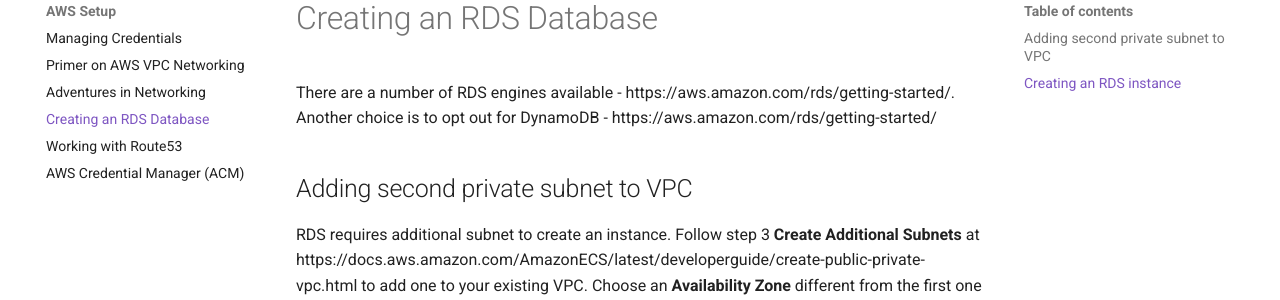
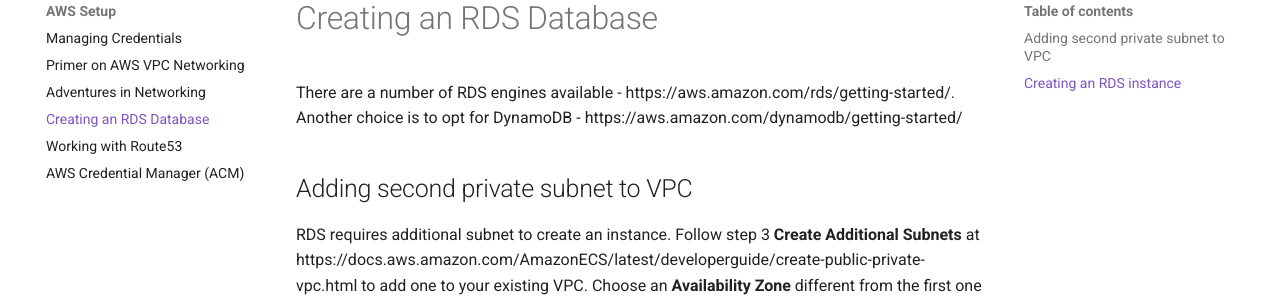
Before and after one commit to edgarroman/zappa-django-guide, an MkDocs documentation site: the page built from docs/aws_database.md, in a window 1280 px wide. Shown: the part 148-448 px from the top of the page. Built offline with MkDocs 1.6.1 and Material for MkDocs 9.7.7, drawn with Linux system fonts in a browser that asks for light colours; comment, search, counter and statistics services are not loaded; old or Windows-style settings are respelled for this version of MkDocs.

Commit message:
RDS -> Dynamo typo

```diff
--- a/docs/aws_database.md
+++ b/docs/aws_database.md
@@ -1,6 +1,6 @@
 # Creating an RDS Database
 
-There are a number of RDS engines available - https://aws.amazon.com/rds/getting-started/. Another choice is to opt out for DynamoDB - https://aws.amazon.com/rds/getting-started/
+There are a number of RDS engines available - https://aws.amazon.com/rds/getting-started/. Another choice is to opt for DynamoDB - https://aws.amazon.com/dynamodb/getting-started/
 
 ## Adding second private subnet to VPC
 
```
